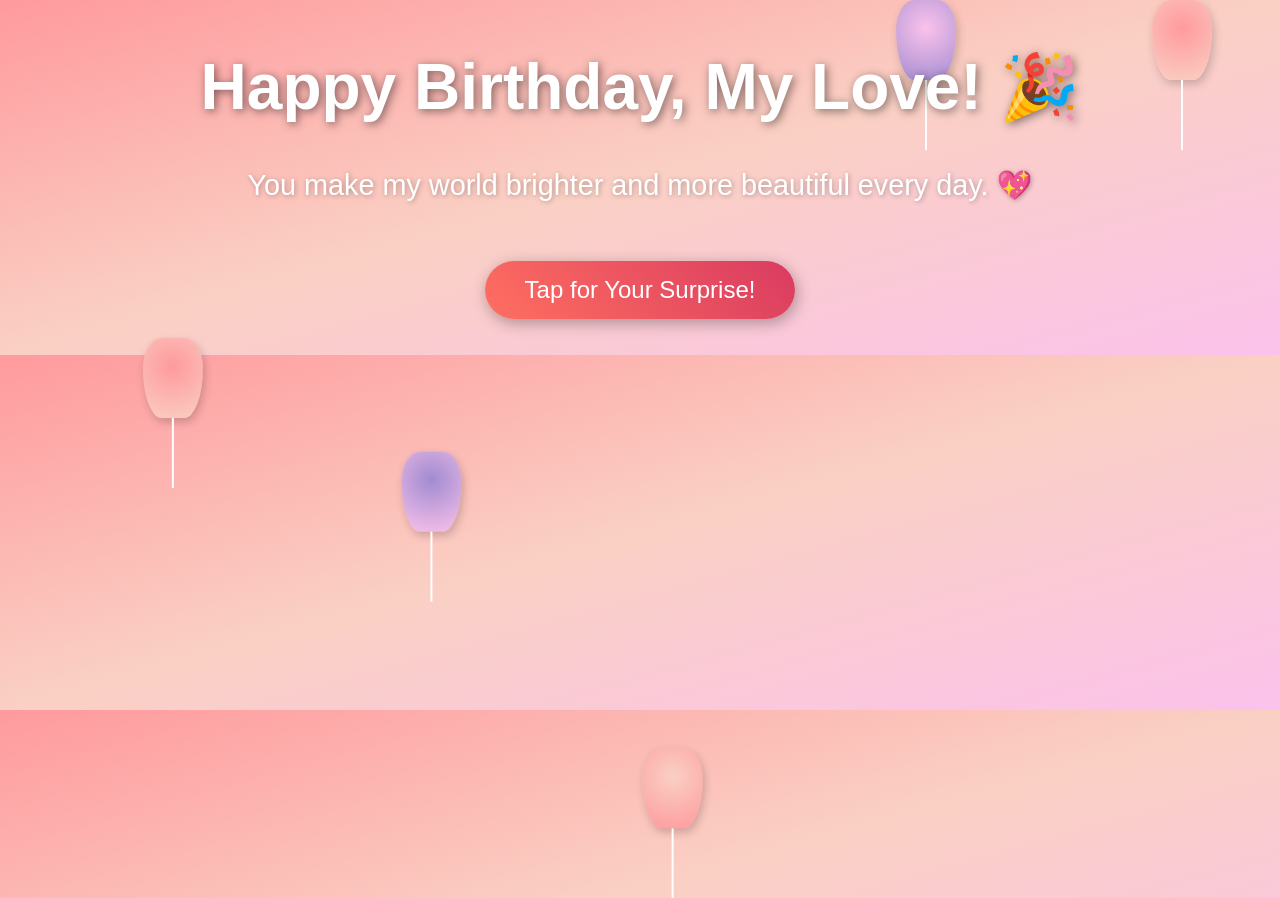
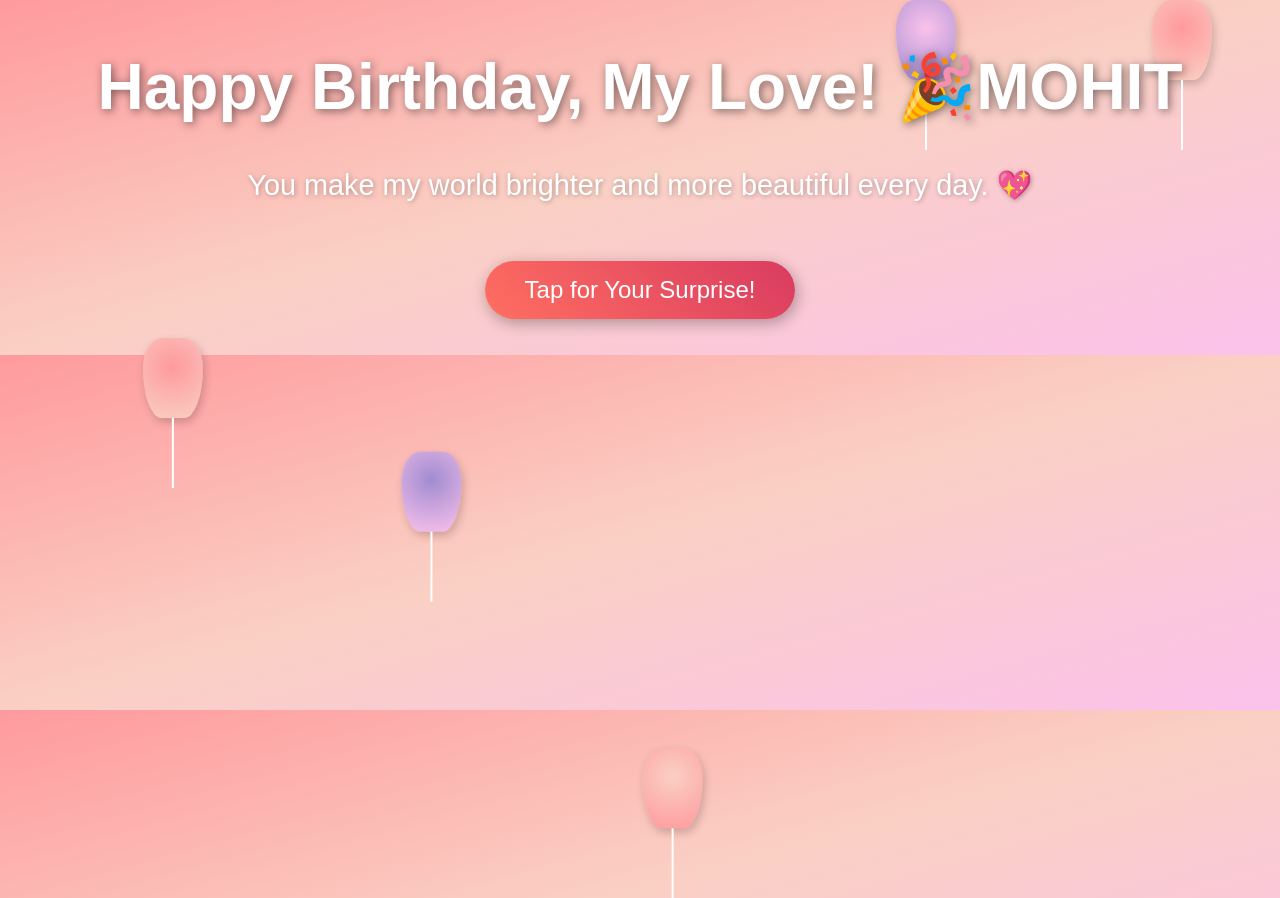
Before and after one commit to anushkadhakar1/abbbbb, a plain HTML site: page index.html in a window 1280 px wide. Drawn offline with Linux system fonts and the light colour scheme.

Commit message:
Update index.html

```diff
--- a/index.html
+++ b/index.html
@@ -125,7 +125,7 @@
   </style>
 </head>
 <body>
-  <h1>Happy Birthday, My Love! 🎉</h1>
+  <h1>Happy Birthday, My Love! 🎉MOHIT</h1>
   <p>You make my world brighter and more beautiful every day. 💖</p>
   <button class="button" onclick="showSurprise()">Tap for Your Surprise!</button>
   <br>
```
